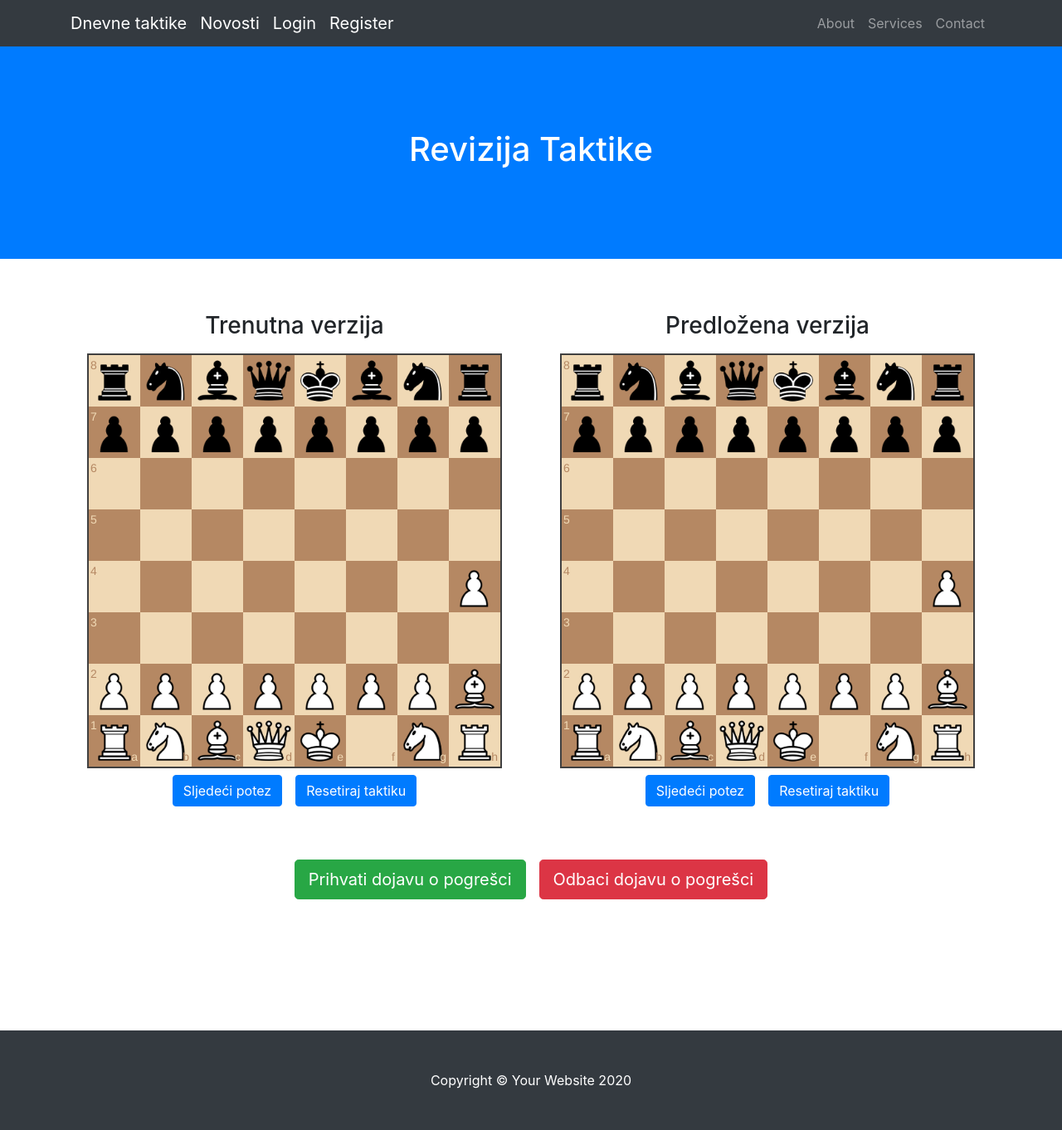
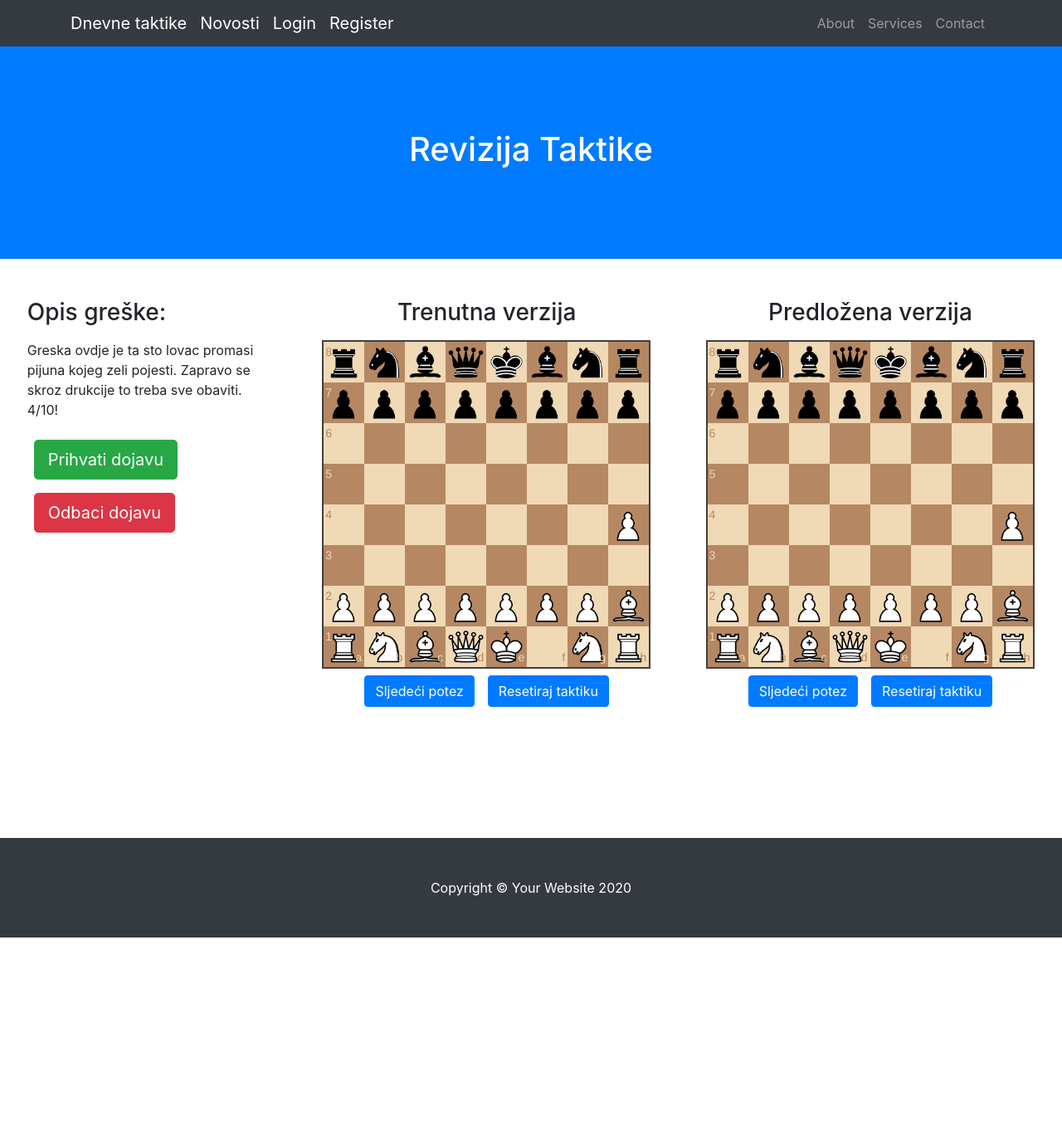
Before and after one commit to Ivan-Klabucar/Chess-Club-Webapp, a Django app: page /revidiranjeTaktike in a window 1280 px wide. Shown: the whole page at 83% size. After the commit the page ends 1130 px from the top, so only its background shows below. Run offline with Django 3.2, Linux system fonts and the light colour scheme; some libraries are stand-ins or nearby versions.

Commit message:
hot fi revidiranja taktike

```diff
--- a/IzvorniKod/SahovskiKlub/views.py
+++ b/IzvorniKod/SahovskiKlub/views.py
@@ -135,7 +135,8 @@ class TacticRevisionView(View):
                 'old_black_moves': ['d5', 'e5', 'f5', 'exf4'],
                 'new_start_position': 'rnbqkbnr/pppppppp/8/8/7P/8/PPPPPPPB/RNBQK1NR w KQkq - 0 1',
                 'new_white_moves': ['d4', 'e4', 'f4', 'fxe5', 'Bh6'],
-                'new_black_moves': ['d5', 'e5', 'f5', 'fxe4']
+                'new_black_moves': ['d5', 'e5', 'f5', 'fxe4'],
+                'opis_greske': "Greska ovdje je ta sto lovac promasi pijuna kojeg zeli pojesti. Zapravo se skroz drukcije to treba sve obaviti. 4/10!"
             }
         }
         return render(request, 'revidiranjeTaktike.html', context)
--- a/IzvorniKod/templates/revidiranjeTaktike.html
+++ b/IzvorniKod/templates/revidiranjeTaktike.html
@@ -13,12 +13,20 @@
 
 {% block content %}
 <section id="tactic" class="pt-5">
-    <div class="container">
-      <div class="row">
-        <div class="col">
+    <div class="container-fluid">
+      <div class="row justify-content-around">
+        <div class="col-3">
+          <h3 class="mb-3">Opis greške:</h3>
+          <p>
+            {{ tactic_data.opis_greske }}
+          </p>
+          <button id="prihvatiBtn" type="button" class="btn btn-lg btn-success m-2">Prihvati dojavu</button>
+          <button id="odbaciBtn" class="btn btn-lg btn-danger m-2">Odbaci dojavu</button>
+        </div>
+        <div class="col-4">
           <div class="row">
             <div class="col">
-              <h3 class="text-center m-3">Trenutna verzija</h3>
+              <h3 class="text-center mb-3">Trenutna verzija</h3>
             </div>
           </div>
           <div class="row">
@@ -34,10 +42,10 @@
             </div>
         </div>
 
-        <div class ="col">
+        <div class ="col-4">
           <div class="row">
             <div class="col">
-              <h3 class="text-center m-3">Predložena verzija</h3>
+              <h3 class="text-center mb-3">Predložena verzija</h3>
             </div>
           </div>
           <div class="row">
@@ -51,13 +59,6 @@
               <button id="newResetBtn" class="btn btn-primary m-2">Resetiraj taktiku</button>
             </div>
           </div>
-        </div>
-      </div>
-
-      <div class="row mt-5">
-        <div class="col d-flex justify-content-center">
-          <button id="prihvatiBtn" type="button" class="btn btn-lg btn-success m-2">Prihvati dojavu o pogrešci</button>
-          <button id="odbaciBtn" class="btn btn-lg btn-danger m-2">Odbaci dojavu o pogrešci</button>
         </div>
       </div>
     </div>
@@ -179,7 +180,7 @@ function resetOldTactic() {
   old_black_moves_indx = 0
   old_game.load(old_start_position)
   old_board.position(old_game.fen())
-  toggleOldButton()
+  if ($('#oldNextMoveBtn').prop('disabled')) toggleOldButton()
 }
 
 function resetNewTactic() {
@@ -187,7 +188,7 @@ function resetNewTactic() {
   new_black_moves_indx = 0
   new_game.load(new_start_position)
   new_board.position(new_game.fen())
-  toggleNewButton()
+  if ($('#newNextMoveBtn').prop('disabled')) toggleNewButton()
 }
 
 function acceptRevision() {
```
